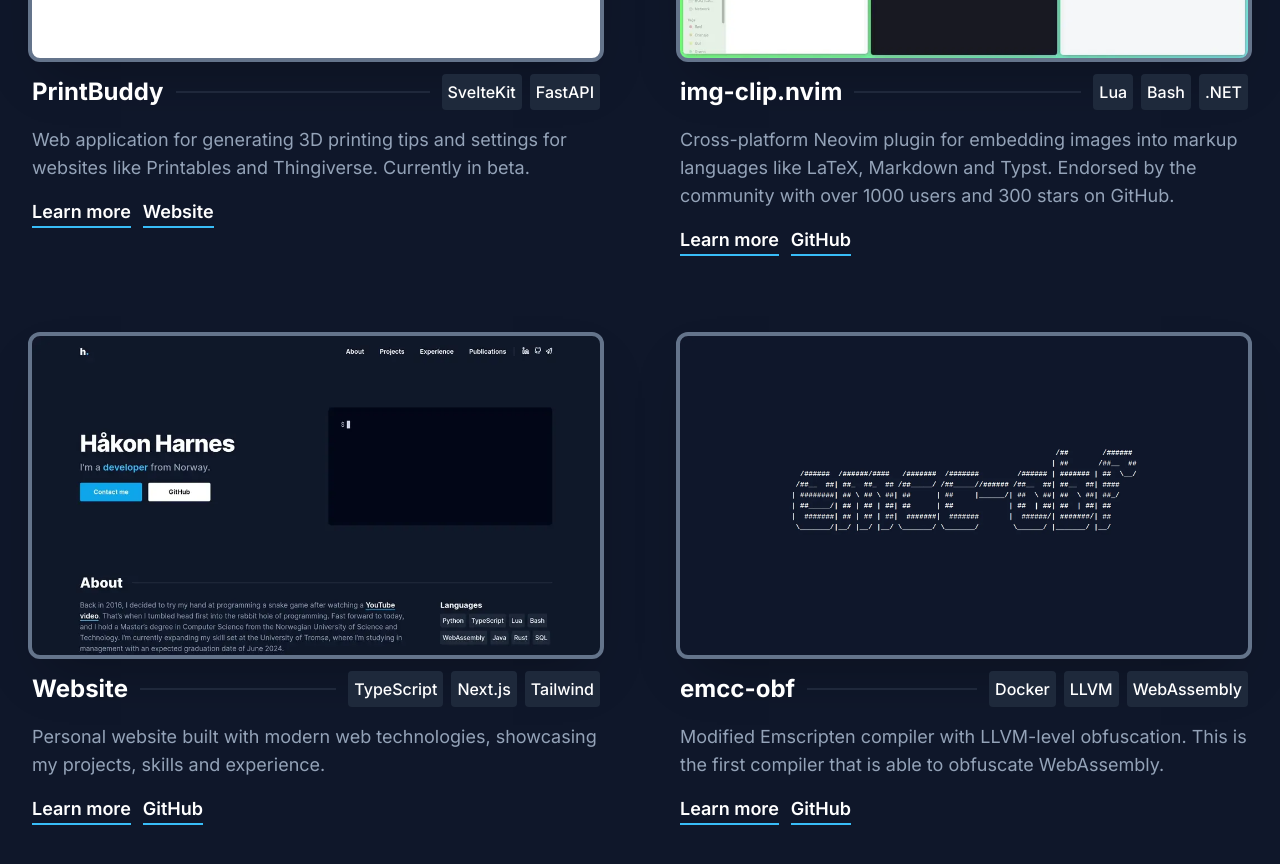
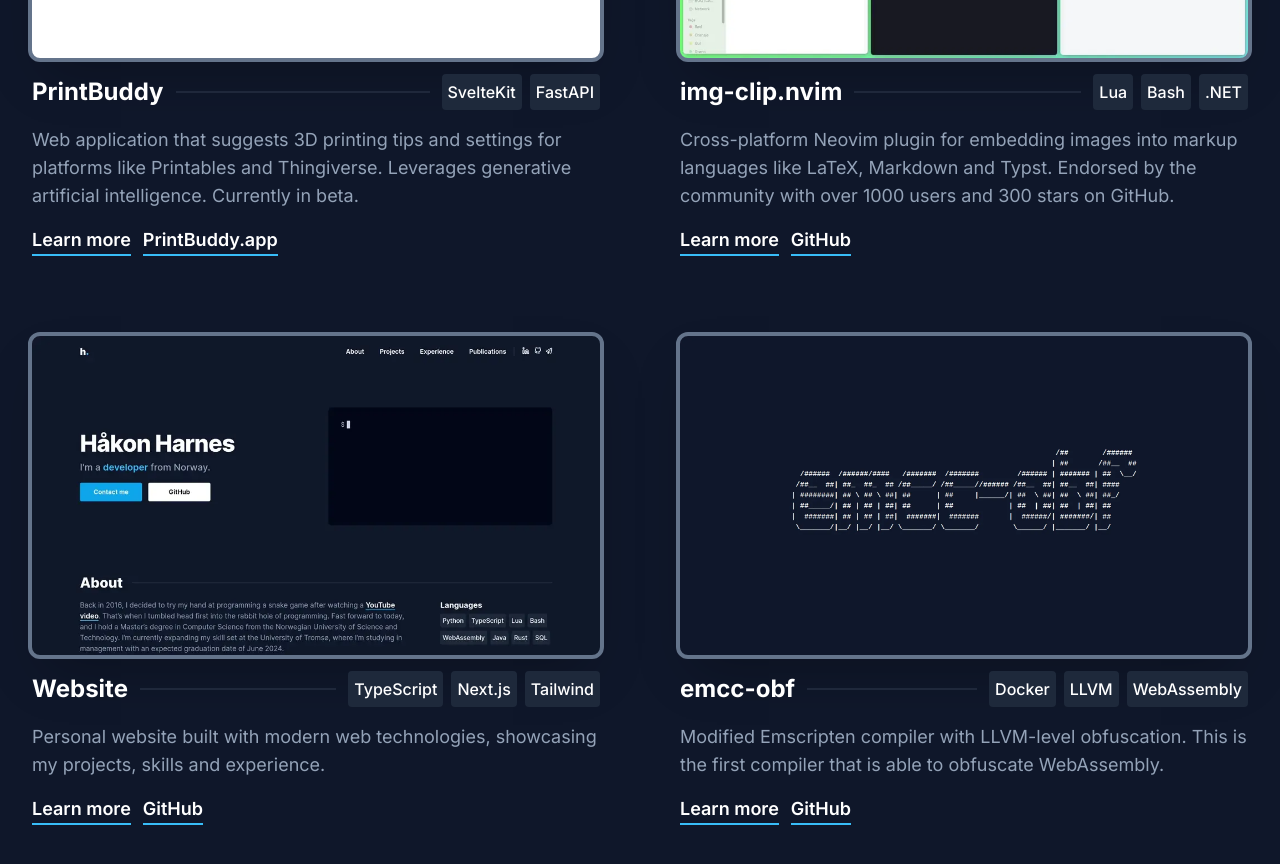
Before and after one commit to HakonHarnes/website, a Next.js app: page / in a window 1280 px wide. Shown: the part 1640-2504 px from the top of the page. Built offline with nearby package versions, Linux system fonts and the light colour scheme.

Commit message:
chore: add printbuddy info

```diff
--- a/app/components/ProjectsSection.tsx
+++ b/app/components/ProjectsSection.tsx
@@ -120,7 +120,7 @@ function ProjectLinks({ slug, github, website }: ProjectLinksProps) {
       </InternalLink>
       {website && (
         <ExternalLink underline={true} href={website} newTab>
-          Website
+          {website.replace("https://", "")}
         </ExternalLink>
       )}
       {github && (
--- a/app/projects/[slug]/page.tsx
+++ b/app/projects/[slug]/page.tsx
@@ -82,9 +82,13 @@ function ProjectLinks({
   twitter?: string;
 }) {
   return (
-    <div className="flex w-full gap-2">
+    <div className="flex w-full gap-2 text-lg">
       <span className="text-slate-400">Links:</span>
-      {website && <ExternalLink href={website}>Website</ExternalLink>}
+      {website && (
+        <ExternalLink href={website}>
+          {website.replace("https://", "")}
+        </ExternalLink>
+      )}
       {github && <ExternalLink href={github}>GitHub</ExternalLink>}
       {youtube && <ExternalLink href={youtube}>YouTube</ExternalLink>}
       {twitter && <ExternalLink href={twitter}>Twitter</ExternalLink>}
--- a/data/projects.json
+++ b/data/projects.json
@@ -5,11 +5,13 @@
     "thumbnail": "/print-buddy.webp",
     "title": "PrintBuddy",
     "technologies": ["SvelteKit", "FastAPI"],
-    "abstract": "Web application for generating 3D printing tips and settings for websites like Printables and Thingiverse. Currently in beta.",
+    "abstract": "Web application that suggests 3D printing tips and settings for platforms like Printables and Thingiverse. Leverages generative artificial intelligence. Currently in beta.",
     "description": [
-      "Web application for generating 3D printing tips and settings for websites like Printables and Thingiverse. Currently in beta."
+      "PrintBuddy is a web application designed to streamline the 3D printing process. By aggregating and analyzing content from platforms like Printables and Thingiverse, PrintBuddy generates unique tips and settings for each model. From suggesting the optimal layer height and infill density to recommending the most suitable materials, the application offers actionable insights to improve print quality and efficiency. Additionally, it highlights potential challenges and offers solutions to common printing issues, ensuring users are well-prepared before initiating their projects.",
+      "The website is built using modern technologies, including TypeScript, SvelteKit, and TailwindCSS for the frontend. The backend is developed using Python and FastAPI, leveraging both Anthropic's and OpenAI's models for analyzing the data. To ensure a reliable and responsive user experience, the frontend is deployed on Cloudflare Pages, while the backend runs on AWS Lambda.",
+      "PrintBuddy is currently in beta, with exciting new features and enhancements in the pipeline"
     ],
-    "website": "https://printbuddy.app"
+    "website": "https://PrintBuddy.app"
   },
   {
     "slug": "img-clip",
```
